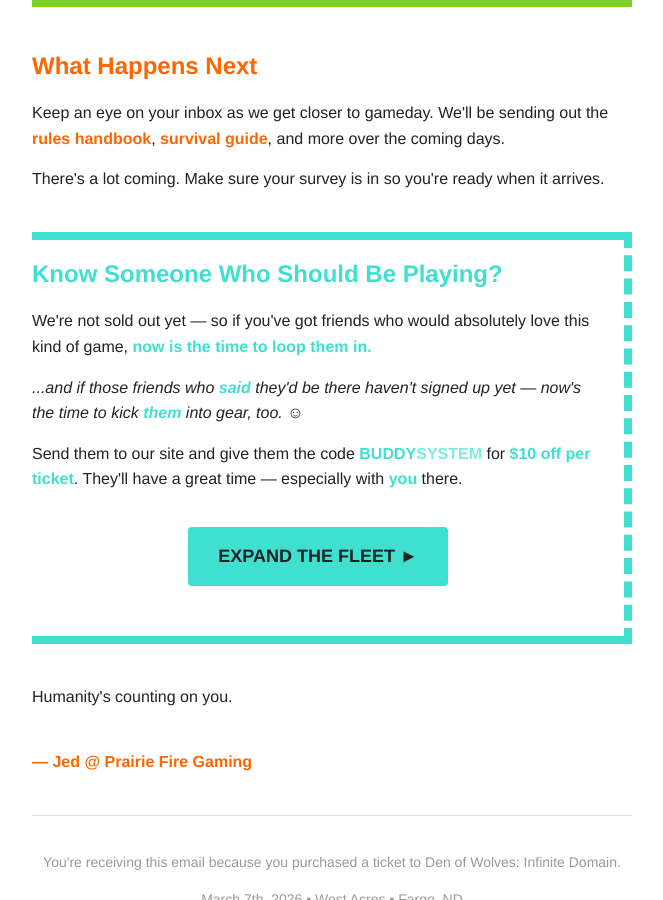
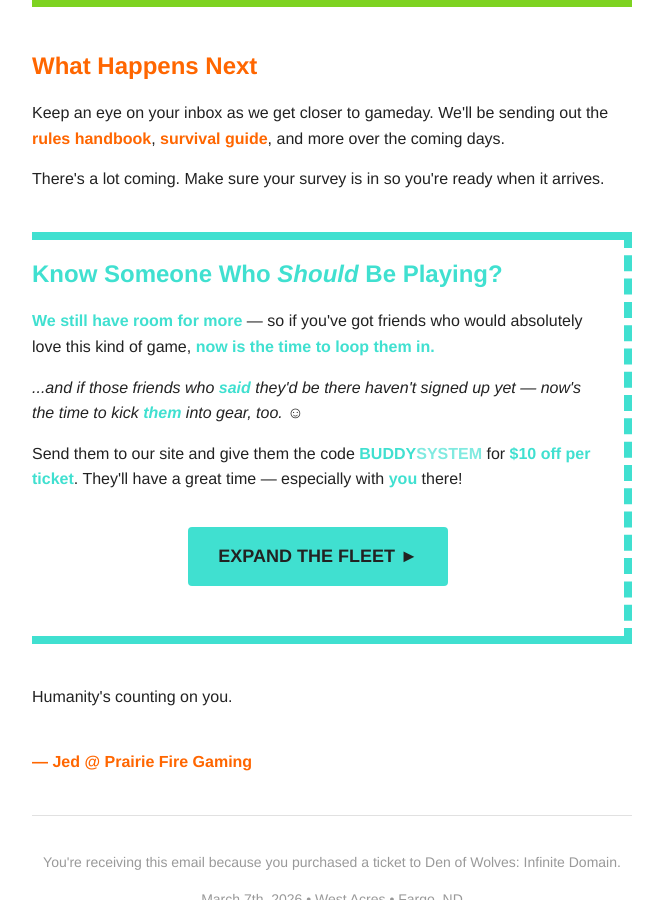
Before and after one commit to jedlimke/prairiefiregaming.com, a Jekyll site: the page email-template-dow-2026-survey.html, which Jekyll copies as it is, in a window 1280 px wide and 900 px high, scrolled down 1157 px. Shown: the whole window, without its empty margins (308-971 px from the left). Built offline with Jekyll 4.4.1, drawn with Linux system fonts in a browser that asks for light colours.

Commit message:
Updated survey email.

```diff
--- a/email-template-dow-2026-survey.html
+++ b/email-template-dow-2026-survey.html
@@ -195,12 +195,12 @@
 	</div>
 
 	<div class="highlight highlight-blue">
-        <h2 style="margin: unset;"><strong>Know Someone Who Should Be Playing?</strong></h2>
-		<p>We're not sold out yet — so if you've got friends who would absolutely love this kind of game, <strong>now is the time to loop them in.</strong></p>
+        <h2 style="margin: unset;"><strong>Know Someone Who <em>Should</em> Be Playing?</strong></h2>
+		<p><strong>We still have room for more</strong> — so if you've got friends who would absolutely love this kind of game, <strong>now is the time to loop them in.</strong></p>
 
 		<p><em>...and if those friends who <strong>said</strong> they'd be there haven't signed up yet — now's the time to kick <strong>them</strong> into gear, too. </em>☺</p>
 
-		<p>Send them to our site and give them the code <strong style="color: #40e0d0;">BUDDY<span style="color: #40e0d0AA;">SYSTEM</span></strong> for <strong>$10 off per ticket</strong>. They'll have a great time — especially with <strong>you</strong> there.</p>
+		<p>Send them to our site and give them the code <strong style="color: #40e0d0;">BUDDY<span style="color: #40e0d0AA;">SYSTEM</span></strong> for <strong>$10 off per ticket</strong>. They'll have a great time — especially with <strong>you</strong> there!</p>
 
 		<p style="text-align: center;">
 			<a href="https://prairiefiregaming.com/megagames/den-of-wolves-2026/" class="cta cta-blue">EXPAND THE FLEET ►</a>
```
